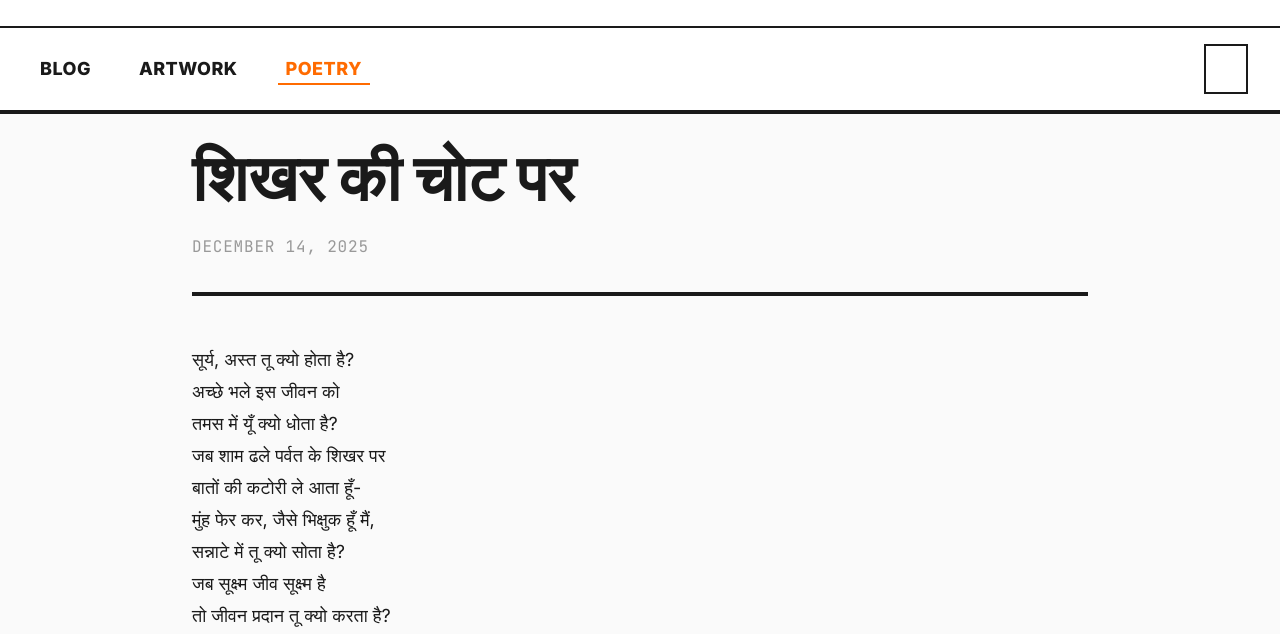
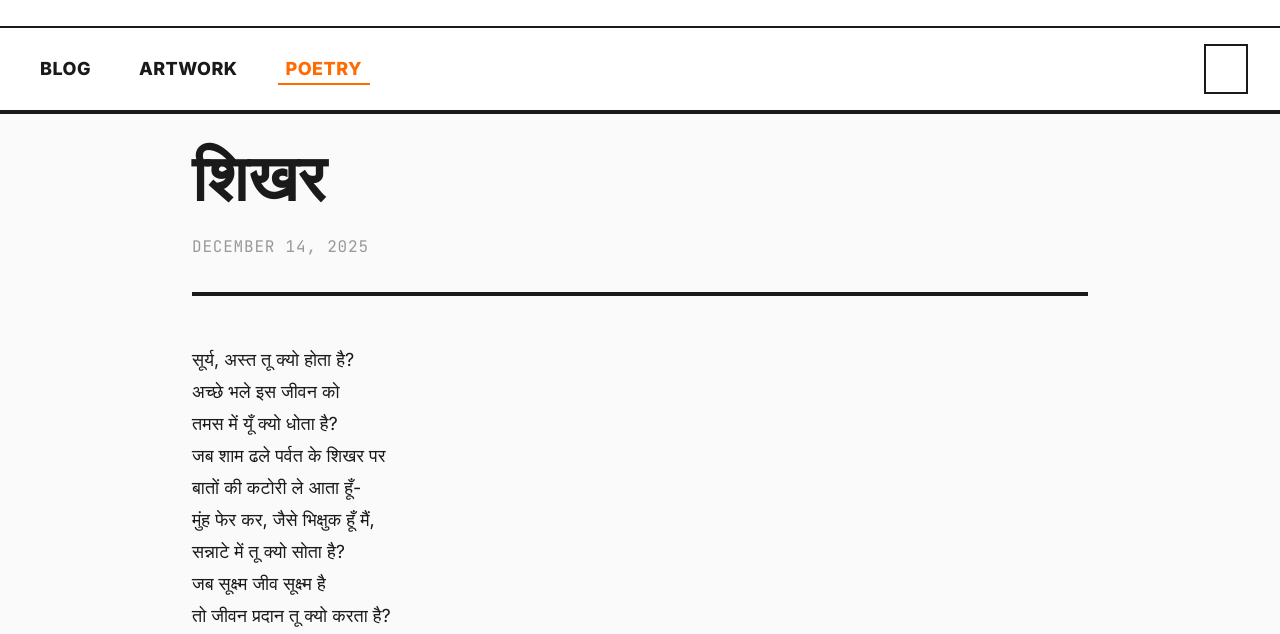
Before and after one commit to gtlsgamr/nu-ht, an Astro site: page /poems/shikhar_ki_chot in a window 1280 px wide. Shown: the part 166-800 px from the top of the page. Built offline with nearby package versions, Linux system fonts and the light colour scheme; Astro itself is replaced by a stand-in of ours; some icons are missing.

Commit message:
Update title of 'शिखर की चोट पर' poem

```diff
--- a/src/content/poems/shikhar_ki_chot.md
+++ b/src/content/poems/shikhar_ki_chot.md
@@ -1,5 +1,5 @@
 ---
-title: "शिखर की चोट पर"
+title: "शिखर"
 description: ''
 date: "2025-12-14"
 tags: []
```
